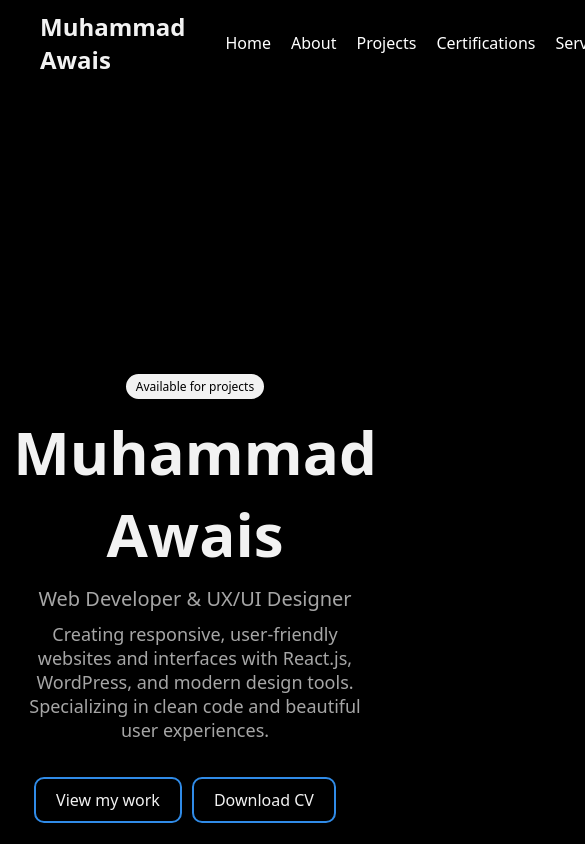
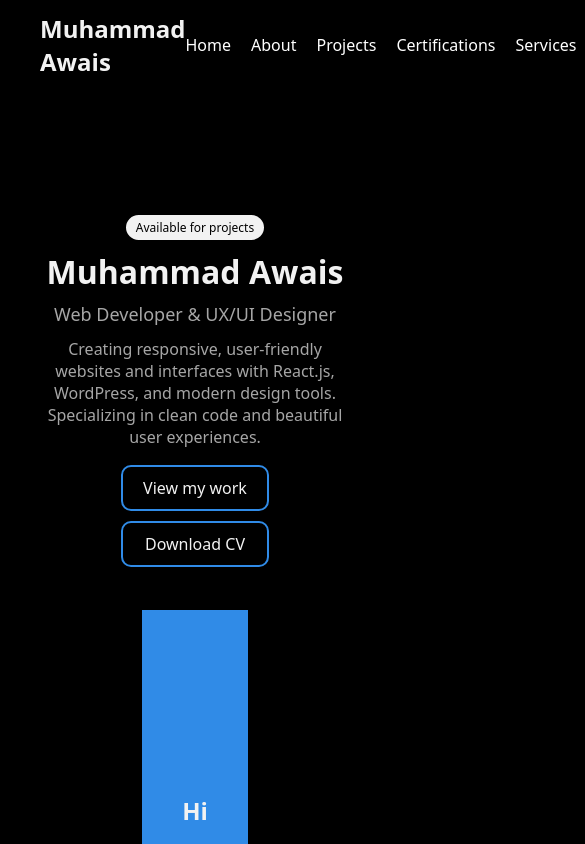
Before and after one commit to muhammad-awais-web-dev/WebMorph, a React (Create React App) app: page / in a window 390 px wide. Shown: the top 844 px of the page, 585 px wide, since content can reach past the window. Built offline with nearby package versions, Linux system fonts and the light colour scheme.

Commit message:
Starting right

```diff
--- a/src/components/Components.css
+++ b/src/components/Components.css
@@ -1,109 +1,120 @@
-*{
-    font-family: ui-sans-serif, system-ui, sans-serif, "Apple Color Emoji", "Segoe UI Emoji", "Segoe UI Symbol", "Noto Color Emoji";
+/* ===== Global Styles ===== */
+* {
+    font-family: ui-sans-serif, system-ui, sans-serif,
+                 "Apple Color Emoji", "Segoe UI Emoji",
+                 "Segoe UI Symbol", "Noto Color Emoji";
     color: #f2f2f2;
     margin: 0;
+    padding: 0;
+    box-sizing: border-box;
 }
-#navbar{
+
+/* ===== Navbar ===== */
+#navbar {
     display: flex;
-    flex-direction: row;
     justify-content: space-between;
     align-items: center;
-    padding: 10px 40px;
+    padding: 12px 40px;
+    background-color: transparent;
 }
-#navMenu{
+
+#navMenu {
     display: flex;
-    flex-direction: row;
-    justify-content: center;
-    align-items: center;
     gap: 20px;
-    text-decoration: none;
 }
-.navLink{
+
+.navLink {
     color: white;
     text-decoration: none;
     font-weight: 500;
+    transition: color 0.2s ease;
 }
-.navLink:hover{
+
+.navLink:hover {
     color: #308be7;
 }
-#heroSection{
+
+/* ===== Hero Section ===== */
+#heroSection {
+    display: flex;
+    flex-wrap: wrap;
+    align-items: center;
+    justify-content: center;
     min-height: 80vh;
+    width: 100%;
+    padding: 40px 20px;
+    gap: 20px;
+}
+
+/* Sub Sections */
+#heroSection .subSections {
+    flex: 1 1 400px;
     display: flex;
-    flex-direction: row;
+    justify-content: start;
+    align-items: center;
+}
+
+/* Hero Info (Left Side) */
+#heroInfo {
+    display: flex;
+    justify-content: end;
+    align-items: flex-end;
     width: 100%;
-    justify-content: center;
-    align-items: center;
+}
 
-
-
-
-    #heroSection .subSections{
-    flex: 1 1 400px;
-}
-#heroInfo{
+#heroInfo > div {
+    background-color: black; /* Remove after done */
+    max-width: 550px;
+    padding: 20px;
     display: flex;
     flex-direction: column;
-    justify-content: center;
-    align-items: end;
-    /* background-color: #308be7;Remove after done   */
-}
-#heroInfo div{
-    display: flex;
-    flex-direction: column;
-    color: #f2f2f2;
-    background-color: black;/*Remove after done   */
-    max-width: 550px;
-    padding: 20px;
-    gap: 10px;
-    justify-content: center;
+    gap: 12px;
 }
 
-#heroInfo span{
+#heroInfo span {
     background-color: #f2f2f2;
     color: black;
-    width: fit-content;
     font-size: 12px;
     padding: 4px 10px;
     border-radius: 15px;
     border: solid black 2px;
+    width: fit-content;
+}
 
-}
-#heroInfo h1{
+#heroInfo h1 {
     font-weight: 700;
     font-size: 60px;
+    line-height: 1.1;
 }
-#heroInfo h2{
+
+#heroInfo h2 {
     font-weight: 400;
     font-size: 20px;
     color: #a6a6a6;
 }
-#heroInfo p{
+
+#heroInfo p {
     font-size: 18px;
-    font-weight: 400;
     color: #a6a6a6;
 }
-.buttonContainer{
+
+/* Buttons */
+.buttonContainer {
     display: flex;
-    flex-direction: row;
-    justify-content: flex-start;
+    gap: 10px;
     margin-top: 5px;
 }
-#heroInfo .buttonContainer{
-    flex-direction: row;
-    justify-content: flex-start;
-    padding-left: 0;
-}
+
 .button {
     position: relative;
     display: inline-block;
-    width: fit-content;
     padding: 10px 20px;
+    border-radius: 10px;
+    border: solid #308be7 2px;
     background-color: #308be7;
     color: black;
     text-decoration: none;
     font-weight: 500;
-    border-radius: 10px;
-    border: solid #308be7 2px;
     overflow: hidden;
     z-index: 1;
     transition: transform 0.2s ease;
@@ -129,7 +140,7 @@
     left: 0;
 }
 
-/* Hero-specific styles */
+/* Hero-specific buttons */
 #heroInfo .button {
     background: transparent;
     color: #f2f2f2;
@@ -143,28 +154,56 @@
     color: black;
 }
 
-
-
-
-#heroCard{
+/* Hero Card (Right Side) */
+#heroCard {
     display: flex;
     flex-direction: column;
     justify-content: center;
-    align-items: start;
-    background-color: #308be7;/*Remove after done   */
-}
+    align-items: center;
+    background-color: #308be7; /* Remove after done */
+    width: 100%;
+    height: 100%;
+    max-width: 550px;
+    padding: 40px;
 }
 
+/* ===== Responsive Breakpoints ===== */
+@media (max-width: 880px) {
+    #heroSection {
+        flex-direction: column;
+        padding-top: 100px;
+    }
 
-
-
-@media (max-width: 880px){
-    #heroSection{
-        flex-direction: column;
-        padding-top: 200px;
-    }
-    #heroInfo div{
+    #heroInfo > div {
         align-items: center;
         text-align: center;
     }
+
+    #heroInfo h1 {
+        font-size: 40px;
+    }
+
+    #heroInfo p {
+        font-size: 16px;
+    }
 }
+
+@media (max-width: 480px) {
+    #heroInfo h1 {
+        font-size: 32px;
+    }
+
+    #heroInfo h2 {
+        font-size: 18px;
+    }
+
+    .buttonContainer {
+        flex-direction: column;
+        align-items: center;
+    }
+
+    .button {
+        width: 100%;
+        text-align: center;
+    }
+}
```
